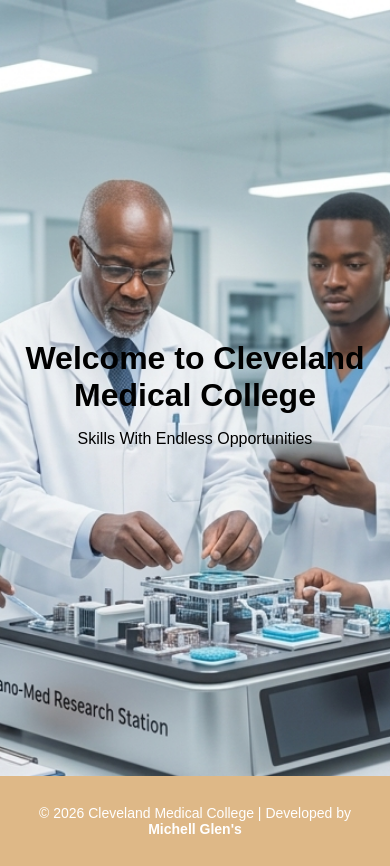
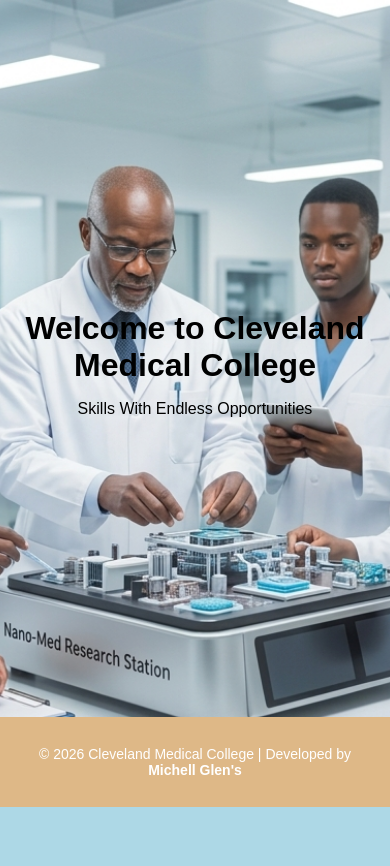
Before and after one commit to Glenkipruto/Cleveland-medical-, a Flask app: page / in a window 390 px wide. Shown: the part 98-964 px from the top of the page. After the commit the page ends 905 px from the top, so only its background shows below. Run offline with Flask 3, Linux system fonts and the light colour scheme.

Commit message:
Fix hero height mobile

```diff
--- a/backend/frontend/static/css/index.css
+++ b/backend/frontend/static/css/index.css
@@ -110,7 +110,7 @@ text-decoration:underline;
     }
 
     .hero {
-        height: 92vh;
+        height: 85vh;
         width: 100vw;
         background-size: cover;
         background-position: center;
```
